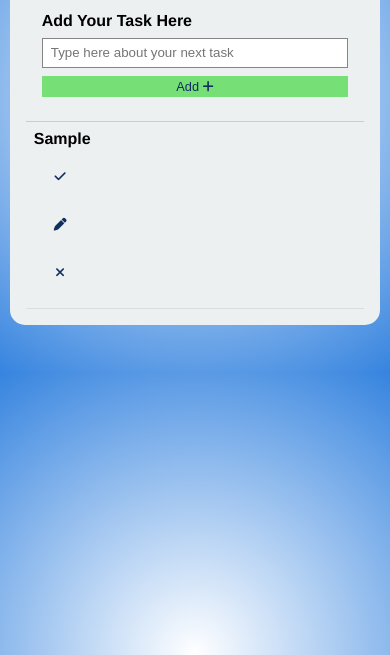
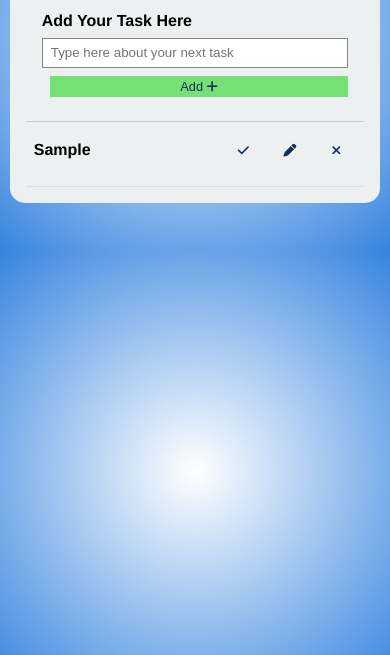
Before and after one commit to Parvathi42/To-Do-List, a plain HTML site: page index.html in a window 390 px wide. Both pictures are taken after typing "Sample" into the empty fields and a click on the button "Add". Shown: the part 189-844 px from the top of the page. Drawn offline with Linux system fonts and the light colour scheme.

Commit message:
fixed list item

```diff
--- a/style.css
+++ b/style.css
@@ -180,6 +180,12 @@ header h1{
     margin-right: 0; /* Remove right margin */
     margin-bottom: 0.5rem; /* Add margin below */
   }
+
+  /* Ensure todo items maintain horizontal alignment */
+  .todo {
+    flex-direction: row; /* Keep items in a row */
+    justify-content: space-between; /* Distribute space evenly */
+  }
 }
 
 /* For mobile phones */
@@ -194,8 +200,9 @@ header h1{
   }
 
   .todo {
-    flex-direction: column; /* Stack todo title and buttons */
-    align-items: flex-start; /* Align items to the start */
+    flex-direction: row; /* Ensure the todo items are in a row */
+    justify-content: space-between; /* Space out icons evenly */
+    align-items: center; /* Align items to the center */
     padding: 0.5rem; /* Increase padding for better touch targets */
   }
 
@@ -205,7 +212,7 @@ header h1{
   }
 
   button {
-    width: 100%; /* Full-width buttons for better usability */
-    margin-left: 0; /* Reset left margin */
+    width: auto; /* Keep button width auto for row alignment */
+    margin-left: 0.5rem; /* Space between buttons */
   }
 }
```
